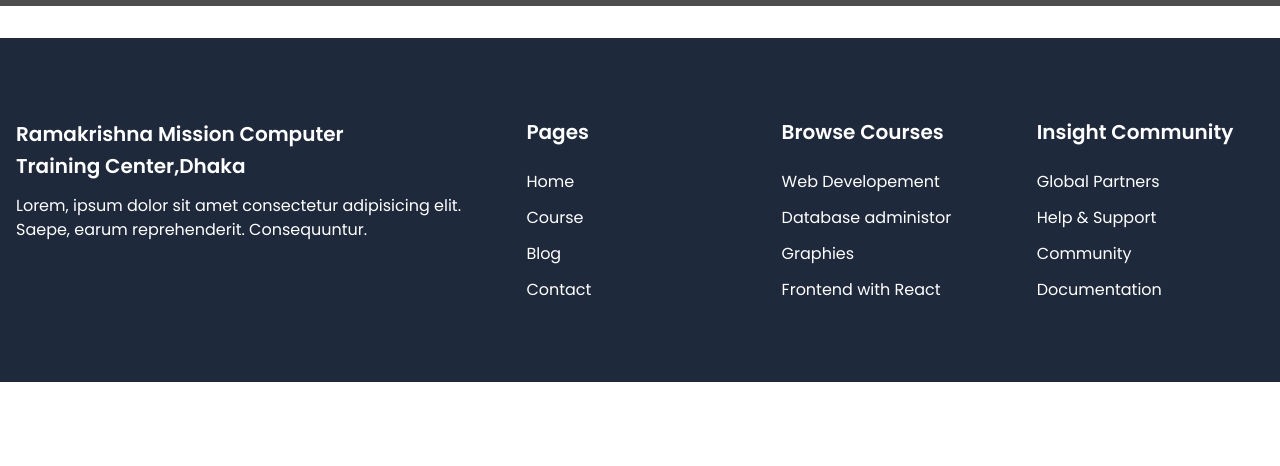
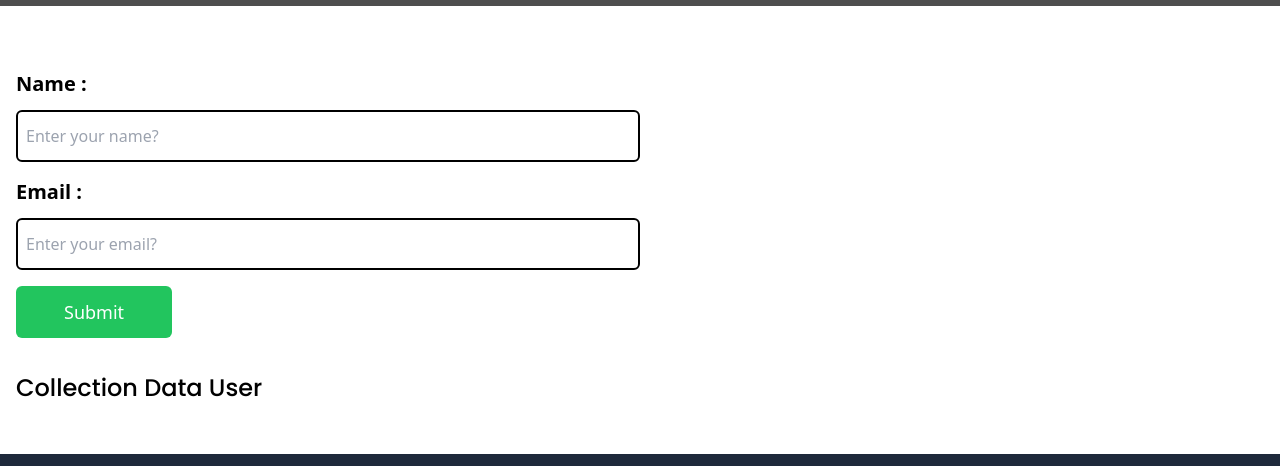
Before and after one commit to Prosantaroy1/LMS-Website-Design, a React (Vite) app: page /contact in a window 1280 px wide. Shown: the part 334-800 px from the top of the page. Built offline with nearby package versions, Linux system fonts and the light colour scheme; grey boxes are pictures that could not be loaded; a web font is replaced by a local one.

Commit message:
add to contact page or data collect

```diff
--- a/package.json
+++ b/package.json
@@ -15,6 +15,7 @@
     "react": "^18.3.1",
     "react-dom": "^18.3.1",
     "react-fast-marquee": "^1.6.5",
+    "react-hook-form": "^7.53.2",
     "react-icons": "^5.3.0",
     "react-router-dom": "^6.28.0",
     "sort-by": "^1.2.0"
--- a/src/pages/Blog/BlogPage.jsx
+++ b/src/pages/Blog/BlogPage.jsx
@@ -2,20 +2,21 @@
 import CoverBannerPage from "../../components/common/CoverBannerPage";
 import BlogCard from "../../components/common/BlogCard";
 import Sectionheading from "../../components/common/Sectionheading";
+import Loading from "../../components/common/loading";
 
 const BlogPage = () => {
 
     // create to state
-    const [blogs, setBlogs]= useState([]);
+    const [blogs, setBlogs] = useState([]);
 
     // add effect
-    useEffect(()=>{
+    useEffect(() => {
         fetch('/public/BlogData.json')
-        .then(res=> res.json())
-        .then(data=>{
+            .then(res => res.json())
+            .then(data => {
                 setBlogs(data)
             })
-    },[])
+    }, [])
 
 
     return (
@@ -31,11 +32,14 @@
                         headingsubtitle='Lorem ipsum dolor sit amet.'
                     />
                 </div>
+                {
+                    blogs.length > 0 ?
                         <div className="grid grid-cols-1 items-center   gap-5 md:grid-cols-2 lg:grid-cols-3">
                             {
-                        blogs.map((blog,idx)=><BlogCard key={idx} blog={blog}></BlogCard>)
+                                blogs.map((blog, idx) => <BlogCard key={idx} blog={blog}></BlogCard>)
                             }
-                </div>
+                        </div> : <Loading/>
+                }
             </div>
         </div>
     );
--- a/src/pages/Contact/Contact.jsx
+++ b/src/pages/Contact/Contact.jsx
@@ -1,13 +1,70 @@
+import { useForm } from "react-hook-form";
 import CoverBannerPage from "../../components/common/CoverBannerPage";
+import { useState } from "react";
 
 const Contact = () => {
+
+    const [collects, setCollects]= useState([]);
+
+    //data form handle
+    const {
+        register,
+        handleSubmit,
+        formState: { errors },
+    } = useForm();
+    //data
+    const onSubmit = (data) => {
+        const newData=[...collects, data];
+        setCollects(newData)
+
+    }
+    console.log(collects)
+
     return (
         <div>
             {/* cover banner */}
-             <CoverBannerPage
-                 img='https://utfs.io/f/oI7Ou0bdQ6rjYDCfTpVgoqDshSiVxC6IWeyk5aTJ1jQGwuRL'
-                 titleName='Contact'
-                 />
+            <CoverBannerPage
+                img='https://utfs.io/f/oI7Ou0bdQ6rjYDCfTpVgoqDshSiVxC6IWeyk5aTJ1jQGwuRL'
+                titleName='Contact'
+            />
+            <div className="container mt-16">
+                {/* contact form */}
+                <div className="font-Poppin">
+                    <form onSubmit={handleSubmit(onSubmit)} className="space-y-4">
+                        <div className="flex flex-col gap-y-3">
+                            <label className="text-xl font-semibold">Name :</label>
+                            <input placeholder="Enter your name?"
+                                className="w-1/2 px-2 py-3 border-2 border-black rounded-md"
+                                {...register("name",{ required: true })}
+                            />
+                            {errors.name && <span className="text-red-500">This field is required</span>}
+                        </div>
+                        <div className="flex flex-col gap-y-3">
+                            <label className="text-xl font-semibold">Email :</label>
+                            <input placeholder="Enter your email?"
+                                className="w-1/2 px-2 py-3 border-2 border-black rounded-md"
+                                {...register("email",{ required: true }) }
+                            />
+                          {errors.email && <span className="text-red-500">This field is required</span>}
+                        </div>
+                        {/* submit btn */}
+                        <input type="submit" className="bg-green-500 cursor-pointer px-12 font-medium py-3 text-lg rounded-md text-white" />
+                    </form>
+                </div>
+                {/* data collection show */}
+                <div className="font-Poppins mt-9">
+                    <h3 className="text-2xl font-medium leading-7">Collection Data User</h3>
+                    <div className="pt-5 space-y-5">
+                       {collects.map((item,idx)=><div key={idx}>
+                                <div className="flex text-black items-center gap-x-8 ">
+                                    <p>{idx+1}</p>
+                                    <h3>{item.name}</h3>
+                                    <p>{item.email}</p>
+                                </div>
+                       </div>)}
+                    </div>
+                </div>
+            </div>
         </div>
     );
 };
```
Also changed, not shown: 1 other file (tests, documents, lock files or other folders). Lines whose indentation alone changed are shown as unchanged.
